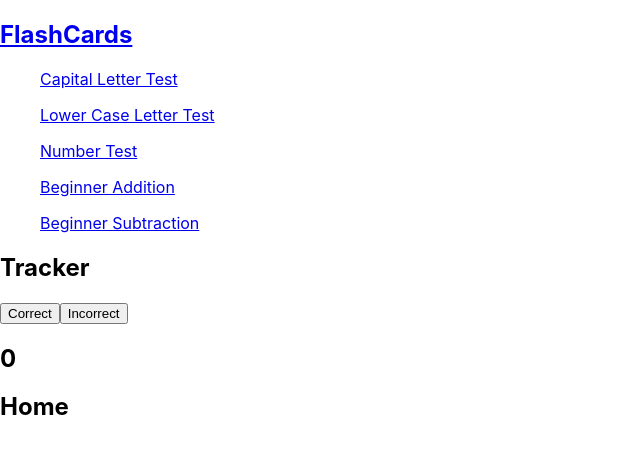
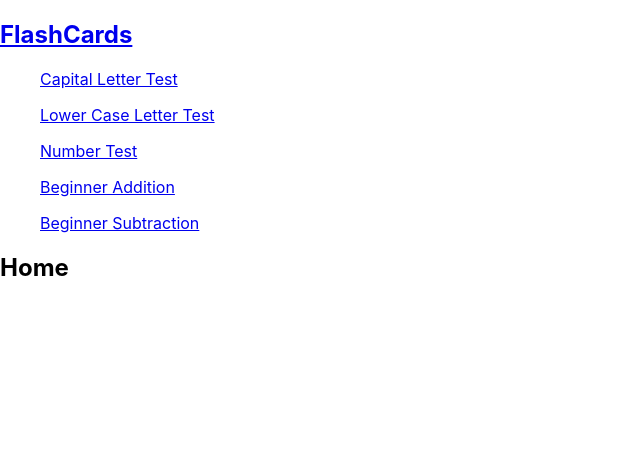
Before and after one commit to Jonathan-84/FlashCards, a React (Create React App) app: page /#/home in a window 1280 px wide. Shown: the top 454 px of the page, without its empty margins (0-640 px from the left). Built offline with nearby package versions, Linux system fonts and the light colour scheme.

Commit message:
got math working well with prop drilling

```diff
--- a/src/App.js
+++ b/src/App.js
@@ -18,7 +18,7 @@ function App() {
     <HashRouter basename={process.env.PUBLIC_URL}>
         <>
           <Navbar />
-          <Tracker />
+        {/*}  <Tracker />*/}
           <Switch>
         <Route exact path= {'/home'} component={Home}/>
          <Route exact path= {'/capital'} component={capital}/>
```
